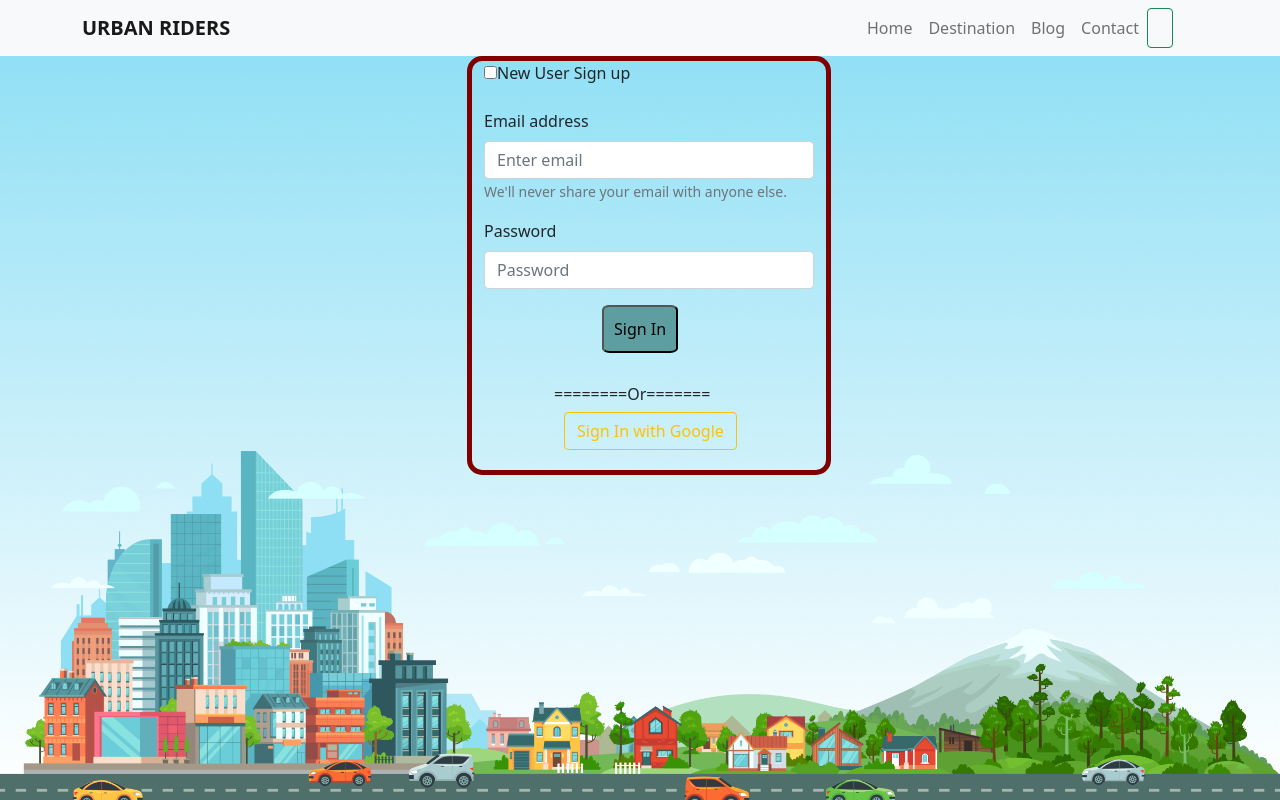
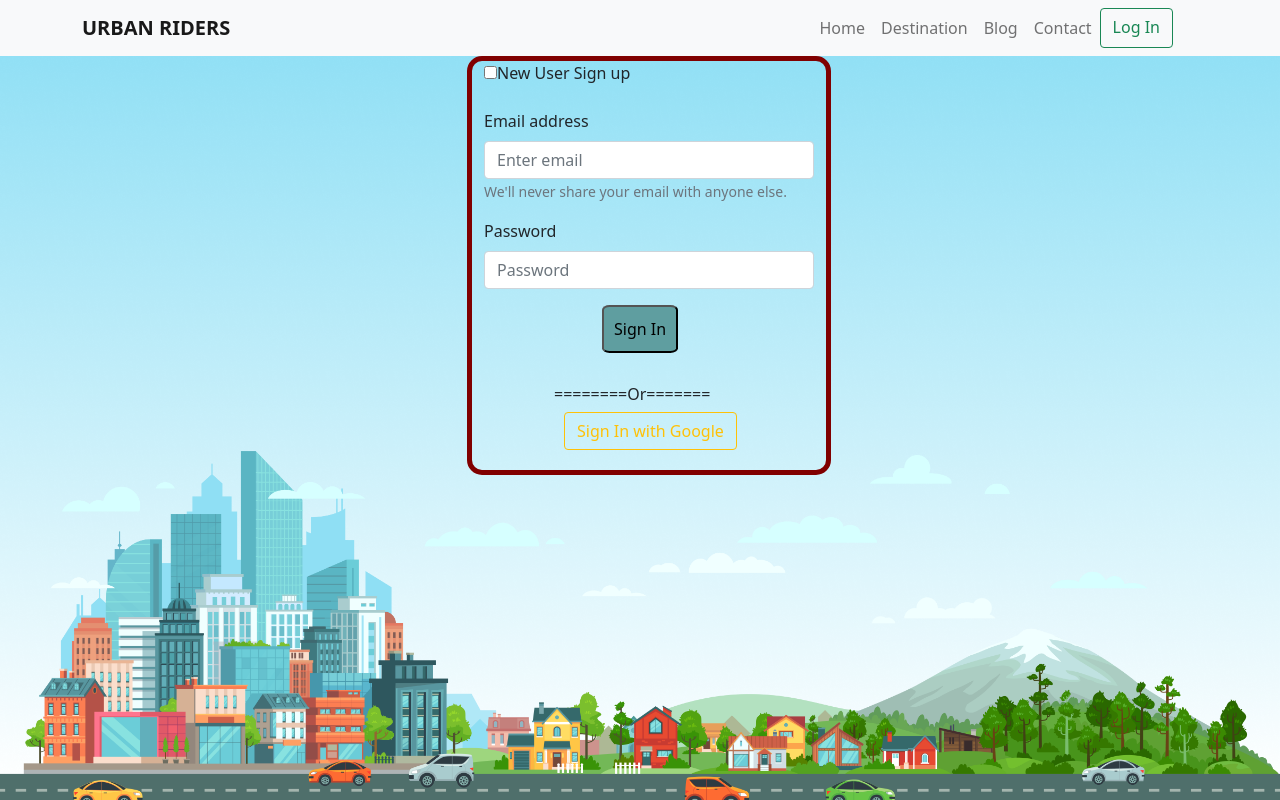
Before and after one commit to Sakif-Hridoy/simple-rider-app, a React (Create React App) app: page /login in a window 1280 px wide. Built offline with nearby package versions, Linux system fonts and the light colour scheme.

Commit message:
Login-Logout-session-commit

```diff
--- a/src/Component/Header/Header.js
+++ b/src/Component/Header/Header.js
@@ -30,8 +30,10 @@ const Header = () => {
       <Nav.Link to=""className="nav-pad" href="/destination">Destination</Nav.Link>
       <Nav.Link to=""className="nav-pad" href="/blog">Blog</Nav.Link>
       <Nav.Link to=""className="nav-pad" href="/contact">Contact</Nav.Link>
-      <Button variant="outline-success" href="/login">{}</Button>
-
+      <Button variant="outline-success" href="/login">{loggedInUser.email ? loggedInUser.name || loggedInUser.displayName: "Log In"}</Button>
+      {
+        loggedInUser.email && <Button onClick={()=> setLoggedInUser({})}>Log Out</Button>
+      }
       {/* <Button onClick={handleLogin} variant="outline-success">Login</Button>
       <Button variant="outline-success">Login</Button> */}
       {/* <LinkContainer to="/login"><Button variant="outline-success">Login</Button></LinkContainer> */}
--- a/src/Component/Login/Login.js
+++ b/src/Component/Login/Login.js
@@ -43,8 +43,8 @@ function Login() {
   }
 
   const handleResponse = (res,redirect)=>{
-      setUser(res.user);
-      setLoggedInUser(res.user);
+      setUser(res);
+      setLoggedInUser(res);
       if(redirect){
         history.replace(from);
       }
```
